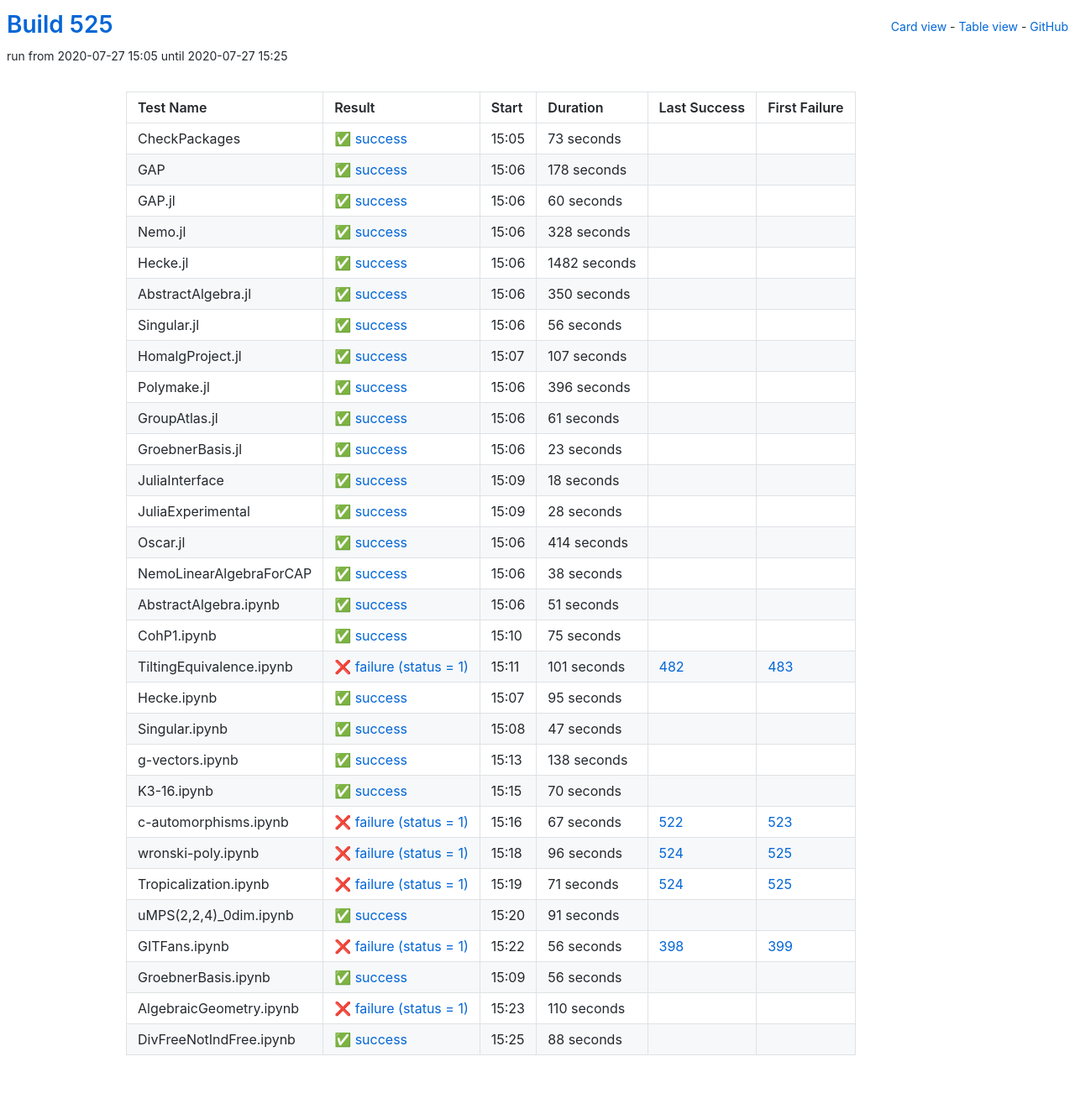
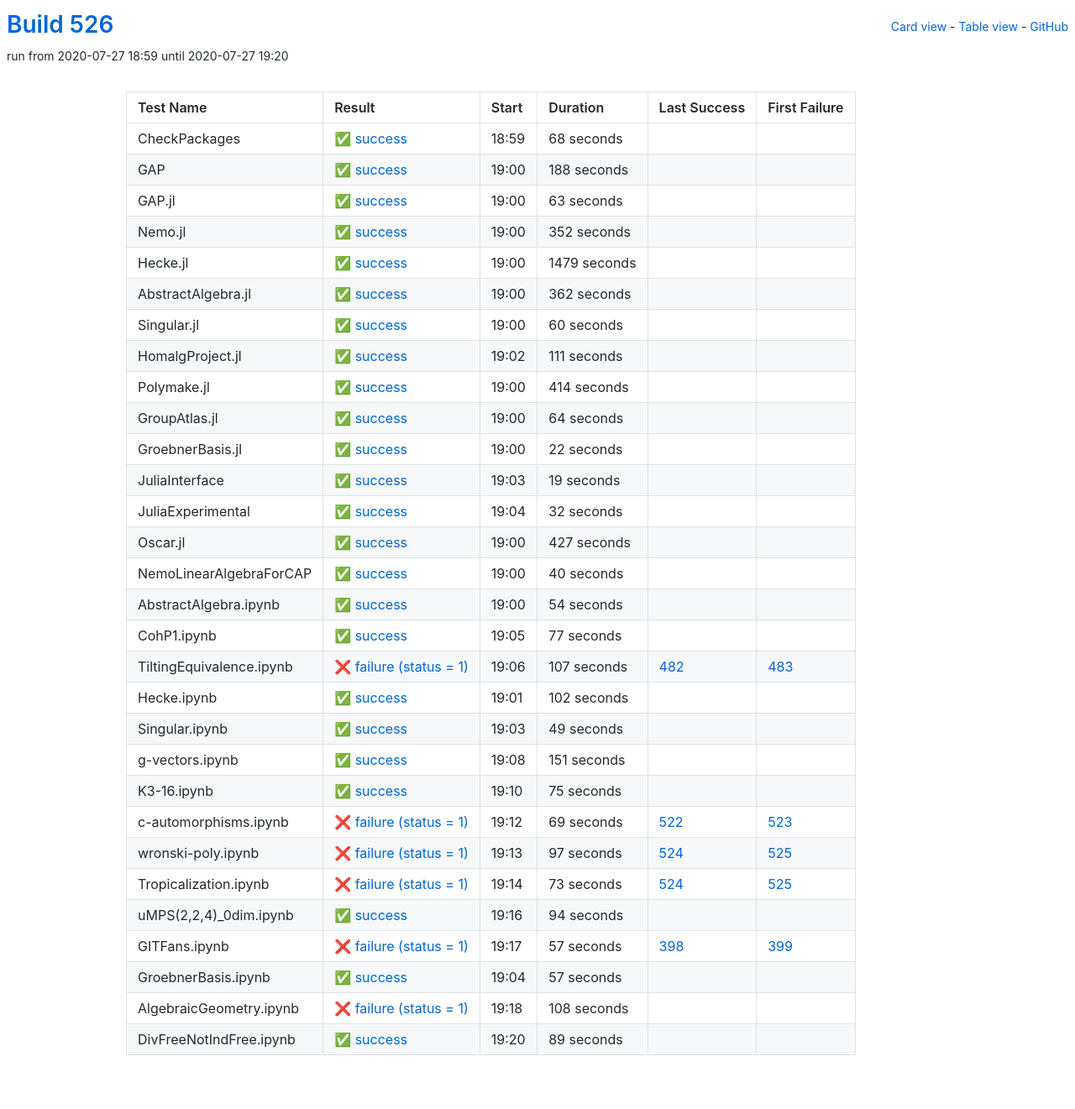
Before and after one commit to oscar-system/oscar-ci-status-stable, a Jekyll site: the page built from table.html, in a window 1280 px wide. Shown: the whole page at 84% size. Built offline with Jekyll 4.4.1, drawn with Linux system fonts in a browser that asks for light colours.

Commit message:
Build #526

```diff
--- a/_data/ci.yml
+++ b/_data/ci.yml
@@ -1,6 +1,6 @@
 ---
-build: 525
-build_url: https://oscarci.mathematik.uni-kl.de/job/oscar-stable/525/
+build: 526
+build_url: https://oscarci.mathematik.uni-kl.de/job/oscar-stable/526/
 job: oscar-stable
 organization: oscar-system
 repo: oscar-ci-status-stable
@@ -8,32 +8,80 @@ repourl: https://github.com/oscar-system/oscar-ci-status-stable
 tests:
 - name: CheckPackages
   id: checkpackages
-  log: https://oscarci.mathematik.uni-kl.de/job/oscar-stable/525/artifact/logs/build-525/CheckPackages.log
-  start: 2020-07-27 15:05
+  log: https://oscarci.mathematik.uni-kl.de/job/oscar-stable/526/artifact/logs/build-526/CheckPackages.log
+  start: 2020-07-27 18:59
   success: true
   exitcode: 0
   status: success
-  duration: 73
+  duration: 68
   last_success: false
   last_success_url:
   first_failure: false
   first_failure_url:
 - name: GAP
   id: gap
-  log: https://oscarci.mathematik.uni-kl.de/job/oscar-stable/525/artifact/logs/build-525/GAP.log
-  start: 2020-07-27 15:06
+  log: https://oscarci.mathematik.uni-kl.de/job/oscar-stable/526/artifact/logs/build-526/GAP.log
+  start: 2020-07-27 19:00
   success: true
   exitcode: 0
   status: success
-  duration: 178
+  duration: 188
   last_success: false
   last_success_url:
   first_failure: false
   first_failure_url:
 - name: GAP.jl
   id: gap-jl
-  log: https://oscarci.mathematik.uni-kl.de/job/oscar-stable/525/artifact/logs/build-525/GAP.jl.log
-  start: 2020-07-27 15:06
+  log: https://oscarci.mathematik.uni-kl.de/job/oscar-stable/526/artifact/logs/build-526/GAP.jl.log
+  start: 2020-07-27 19:00
+  success: true
+  exitcode: 0
+  status: success
+  duration: 63
+  last_success: false
+  last_success_url:
+  first_failure: false
+  first_failure_url:
+- name: Nemo.jl
+  id: nemo-jl
+  log: https://oscarci.mathematik.uni-kl.de/job/oscar-stable/526/artifact/logs/build-526/Nemo.jl.log
+  start: 2020-07-27 19:00
+  success: true
+  exitcode: 0
+  status: success
+  duration: 352
+  last_success: false
+  last_success_url:
+  first_failure: false
+  first_failure_url:
+- name: Hecke.jl
+  id: hecke-jl
+  log: https://oscarci.mathematik.uni-kl.de/job/oscar-stable/526/artifact/logs/build-526/Hecke.jl.log
+  start: 2020-07-27 19:00
+  success: true
+  exitcode: 0
+  status: success
+  duration: 1479
+  last_success: false
+  last_success_url:
+  first_failure: false
+  first_failure_url:
+- name: AbstractAlgebra.jl
+  id: abstractalgebra-jl
+  log: https://oscarci.mathematik.uni-kl.de/job/oscar-stable/526/artifact/logs/build-526/AbstractAlgebra.jl.log
+  start: 2020-07-27 19:00
+  success: true
+  exitcode: 0
+  status: success
+  duration: 362
+  last_success: false
+  last_success_url:
+  first_failure: false
+  first_failure_url:
+- name: Singular.jl
+  id: singular-jl
+  log: https://oscarci.mathematik.uni-kl.de/job/oscar-stable/526/artifact/logs/build-526/Singular.jl.log
+  start: 2020-07-27 19:00
   success: true
   exitcode: 0
   status: success
@@ -42,130 +90,22 @@ tests:
   last_success_url:
   first_failure: false
   first_failure_url:
-- name: Nemo.jl
-  id: nemo-jl
-  log: https://oscarci.mathematik.uni-kl.de/job/oscar-stable/525/artifact/logs/build-525/Nemo.jl.log
-  start: 2020-07-27 15:06
+- name: HomalgProject.jl
+  id: homalgproject-jl
+  log: https://oscarci.mathematik.uni-kl.de/job/oscar-stable/526/artifact/logs/build-526/HomalgProject.jl.log
+  start: 2020-07-27 19:02
   success: true
   exitcode: 0
   status: success
-  duration: 328
-  last_success: false
-  last_success_url:
-  first_failure: false
-  first_failure_url:
-- name: Hecke.jl
-  id: hecke-jl
-  log: https://oscarci.mathematik.uni-kl.de/job/oscar-stable/525/artifact/logs/build-525/Hecke.jl.log
-  start: 2020-07-27 15:06
-  success: true
-  exitcode: 0
-  status: success
-  duration: 1482
-  last_success: false
-  last_success_url:
-  first_failure: false
-  first_failure_url:
-- name: AbstractAlgebra.jl
-  id: abstractalgebra-jl
-  log: https://oscarci.mathematik.uni-kl.de/job/oscar-stable/525/artifact/logs/build-525/AbstractAlgebra.jl.log
-  start: 2020-07-27 15:06
-  success: true
-  exitcode: 0
-  status: success
-  duration: 350
-  last_success: false
-  last_success_url:
-  first_failure: false
-  first_failure_url:
-- name: Singular.jl
-  id: singular-jl
-  log: https://oscarci.mathematik.uni-kl.de/job/oscar-stable/525/artifact/logs/build-525/Singular.jl.log
-  start: 2020-07-27 15:06
-  success: true
-  exitcode: 0
-  status: success
-  duration: 56
-  last_success: false
-  last_success_url:
-  first_failure: false
-  first_failure_url:
-- name: HomalgProject.jl
-  id: homalgproject-jl
-  log: https://oscarci.mathematik.uni-kl.de/job/oscar-stable/525/artifact/logs/build-525/HomalgProject.jl.log
-  start: 2020-07-27 15:07
-  success: true
-  exitcode: 0
-  status: success
-  duration: 107
+  duration: 111
   last_success: false
   last_success_url:
   first_failure: false
   first_failure_url:
 - name: Polymake.jl
   id: polymake-jl
-  log: https://oscarci.mathematik.uni-kl.de/job/oscar-stable/525/artifact/logs/build-525/Polymake.jl.log
-  start: 2020-07-27 15:06
-  success: true
-  exitcode: 0
-  status: success
-  duration: 396
-  last_success: false
-  last_success_url:
-  first_failure: false
-  first_failure_url:
-- name: GroupAtlas.jl
-  id: groupatlas-jl
-  log: https://oscarci.mathematik.uni-kl.de/job/oscar-stable/525/artifact/logs/build-525/GroupAtlas.jl.log
-  start: 2020-07-27 15:06
-  success: true
-  exitcode: 0
-  status: success
-  duration: 61
-  last_success: false
-  last_success_url:
-  first_failure: false
-  first_failure_url:
-- name: GroebnerBasis.jl
-  id: groebnerbasis-jl
-  log: https://oscarci.mathematik.uni-kl.de/job/oscar-stable/525/artifact/logs/build-525/GroebnerBasis.jl.log
-  start: 2020-07-27 15:06
-  success: true
-  exitcode: 0
-  status: success
-  duration: 23
-  last_success: false
-  last_success_url:
-  first_failure: false
-  first_failure_url:
-- name: JuliaInterface
-  id: juliainterface
-  log: https://oscarci.mathematik.uni-kl.de/job/oscar-stable/525/artifact/logs/build-525/JuliaInterface.log
-  start: 2020-07-27 15:09
-  success: true
-  exitcode: 0
-  status: success
-  duration: 18
-  last_success: false
-  last_success_url:
-  first_failure: false
-  first_failure_url:
-- name: JuliaExperimental
-  id: juliaexperimental
-  log: https://oscarci.mathematik.uni-kl.de/job/oscar-stable/525/artifact/logs/build-525/JuliaExperimental.log
-  start: 2020-07-27 15:09
-  success: true
-  exitcode: 0
-  status: success
-  duration: 28
-  last_success: false
-  last_success_url:
-  first_failure: false
-  first_failure_url:
-- name: Oscar.jl
-  id: oscar-jl
-  log: https://oscarci.mathematik.uni-kl.de/job/oscar-stable/525/artifact/logs/build-525/Oscar.jl.log
-  start: 2020-07-27 15:06
+  log: https://oscarci.mathematik.uni-kl.de/job/oscar-stable/526/artifact/logs/build-526/Polymake.jl.log
+  start: 2020-07-27 19:00
   success: true
   exitcode: 0
   status: success
@@ -174,34 +114,154 @@ tests:
   last_success_url:
   first_failure: false
   first_failure_url:
-- name: NemoLinearAlgebraForCAP
-  id: nemolinearalgebraforcap
-  log: https://oscarci.mathematik.uni-kl.de/job/oscar-stable/525/artifact/logs/build-525/NemoLinearAlgebraForCAP.log
-  start: 2020-07-27 15:06
+- name: GroupAtlas.jl
+  id: groupatlas-jl
+  log: https://oscarci.mathematik.uni-kl.de/job/oscar-stable/526/artifact/logs/build-526/GroupAtlas.jl.log
+  start: 2020-07-27 19:00
   success: true
   exitcode: 0
   status: success
-  duration: 38
+  duration: 64
+  last_success: false
+  last_success_url:
+  first_failure: false
+  first_failure_url:
+- name: GroebnerBasis.jl
+  id: groebnerbasis-jl
+  log: https://oscarci.mathematik.uni-kl.de/job/oscar-stable/526/artifact/logs/build-526/GroebnerBasis.jl.log
+  start: 2020-07-27 19:00
+  success: true
+  exitcode: 0
+  status: success
+  duration: 22
+  last_success: false
+  last_success_url:
+  first_failure: false
+  first_failure_url:
+- name: JuliaInterface
+  id: juliainterface
+  log: https://oscarci.mathematik.uni-kl.de/job/oscar-stable/526/artifact/logs/build-526/JuliaInterface.log
+  start: 2020-07-27 19:03
+  success: true
+  exitcode: 0
+  status: success
+  duration: 19
+  last_success: false
+  last_success_url:
+  first_failure: false
+  first_failure_url:
+- name: JuliaExperimental
+  id: juliaexperimental
+  log: https://oscarci.mathematik.uni-kl.de/job/oscar-stable/526/artifact/logs/build-526/JuliaExperimental.log
+  start: 2020-07-27 19:04
+  success: true
+  exitcode: 0
+  status: success
+  duration: 32
+  last_success: false
+  last_success_url:
+  first_failure: false
+  first_failure_url:
+- name: Oscar.jl
+  id: oscar-jl
+  log: https://oscarci.mathematik.uni-kl.de/job/oscar-stable/526/artifact/logs/build-526/Oscar.jl.log
+  start: 2020-07-27 19:00
+  success: true
+  exitcode: 0
+  status: success
+  duration: 427
+  last_success: false
+  last_success_url:
+  first_failure: false
+  first_failure_url:
+- name: NemoLinearAlgebraForCAP
+  id: nemolinearalgebraforcap
+  log: https://oscarci.mathematik.uni-kl.de/job/oscar-stable/526/artifact/logs/build-526/NemoLinearAlgebraForCAP.log
+  start: 2020-07-27 19:00
+  success: true
+  exitcode: 0
+  status: success
+  duration: 40
   last_success: false
   last_success_url:
   first_failure: false
   first_failure_url:
 - name: AbstractAlgebra.ipynb
   id: abstractalgebra-ipynb
-  log: https://oscarci.mathematik.uni-kl.de/job/oscar-stable/525/artifact/logs/build-525/AbstractAlgebra.ipynb.log
-  start: 2020-07-27 15:06
+  log: https://oscarci.mathematik.uni-kl.de/job/oscar-stable/526/artifact/logs/build-526/AbstractAlgebra.ipynb.log
+  start: 2020-07-27 19:00
   success: true
   exitcode: 0
   status: success
-  duration: 51
+  duration: 54
   last_success: false
   last_success_url:
   first_failure: false
   first_failure_url:
 - name: CohP1.ipynb
   id: cohp1-ipynb
-  log: https://oscarci.mathematik.uni-kl.de/job/oscar-stable/525/artifact/logs/build-525/CohP1.ipynb.log
-  start: 2020-07-27 15:10
+  log: https://oscarci.mathematik.uni-kl.de/job/oscar-stable/526/artifact/logs/build-526/CohP1.ipynb.log
+  start: 2020-07-27 19:05
+  success: true
+  exitcode: 0
+  status: success
+  duration: 77
+  last_success: false
+  last_success_url:
+  first_failure: false
+  first_failure_url:
+- name: TiltingEquivalence.ipynb
+  id: tiltingequivalence-ipynb
+  log: https://oscarci.mathematik.uni-kl.de/job/oscar-stable/526/artifact/logs/build-526/TiltingEquivalence.ipynb.log
+  start: 2020-07-27 19:06
+  success: false
+  exitcode: 1
+  status: failure
+  duration: 107
+  last_success: 482
+  last_success_url: https://oscarci.mathematik.uni-kl.de/job/oscar-stable/482/
+  first_failure: 483
+  first_failure_url: https://oscarci.mathematik.uni-kl.de/job/oscar-stable/483/
+- name: Hecke.ipynb
+  id: hecke-ipynb
+  log: https://oscarci.mathematik.uni-kl.de/job/oscar-stable/526/artifact/logs/build-526/Hecke.ipynb.log
+  start: 2020-07-27 19:01
+  success: true
+  exitcode: 0
+  status: success
+  duration: 102
+  last_success: false
+  last_success_url:
+  first_failure: false
+  first_failure_url:
+- name: Singular.ipynb
+  id: singular-ipynb
+  log: https://oscarci.mathematik.uni-kl.de/job/oscar-stable/526/artifact/logs/build-526/Singular.ipynb.log
+  start: 2020-07-27 19:03
+  success: true
+  exitcode: 0
+  status: success
+  duration: 49
+  last_success: false
+  last_success_url:
+  first_failure: false
+  first_failure_url:
+- name: g-vectors.ipynb
+  id: g-vectors-ipynb
+  log: https://oscarci.mathematik.uni-kl.de/job/oscar-stable/526/artifact/logs/build-526/g-vectors.ipynb.log
+  start: 2020-07-27 19:08
+  success: true
+  exitcode: 0
+  status: success
+  duration: 151
+  last_success: false
+  last_success_url:
+  first_failure: false
+  first_failure_url:
+- name: K3-16.ipynb
+  id: k3-16-ipynb
+  log: https://oscarci.mathematik.uni-kl.de/job/oscar-stable/526/artifact/logs/build-526/K3-16.ipynb.log
+  start: 2020-07-27 19:10
   success: true
   exitcode: 0
   status: success
@@ -210,158 +270,98 @@ tests:
   last_success_url:
   first_failure: false
   first_failure_url:
-- name: TiltingEquivalence.ipynb
-  id: tiltingequivalence-ipynb
-  log: https://oscarci.mathematik.uni-kl.de/job/oscar-stable/525/artifact/logs/build-525/TiltingEquivalence.ipynb.log
-  start: 2020-07-27 15:11
+- name: c-automorphisms.ipynb
+  id: c-automorphisms-ipynb
+  log: https://oscarci.mathematik.uni-kl.de/job/oscar-stable/526/artifact/logs/build-526/c-automorphisms.ipynb.log
+  start: 2020-07-27 19:12
   success: false
   exitcode: 1
   status: failure
-  duration: 101
-  last_success: 482
-  last_success_url: https://oscarci.mathematik.uni-kl.de/job/oscar-stable/482/
-  first_failure: 483
-  first_failure_url: https://oscarci.mathematik.uni-kl.de/job/oscar-stable/483/
-- name: Hecke.ipynb
-  id: hecke-ipynb
-  log: https://oscarci.mathematik.uni-kl.de/job/oscar-stable/525/artifact/logs/build-525/Hecke.ipynb.log
-  start: 2020-07-27 15:07
-  success: true
-  exitcode: 0
-  status: success
-  duration: 95
-  last_success: false
-  last_success_url:
-  first_failure: false
-  first_failure_url:
-- name: Singular.ipynb
-  id: singular-ipynb
-  log: https://oscarci.mathematik.uni-kl.de/job/oscar-stable/525/artifact/logs/build-525/Singular.ipynb.log
-  start: 2020-07-27 15:08
-  success: true
-  exitcode: 0
-  status: success
-  duration: 47
-  last_success: false
-  last_success_url:
-  first_failure: false
-  first_failure_url:
-- name: g-vectors.ipynb
-  id: g-vectors-ipynb
-  log: https://oscarci.mathematik.uni-kl.de/job/oscar-stable/525/artifact/logs/build-525/g-vectors.ipynb.log
-  start: 2020-07-27 15:13
-  success: true
-  exitcode: 0
-  status: success
-  duration: 138
-  last_success: false
-  last_success_url:
-  first_failure: false
-  first_failure_url:
-- name: K3-16.ipynb
-  id: k3-16-ipynb
-  log: https://oscarci.mathematik.uni-kl.de/job/oscar-stable/525/artifact/logs/build-525/K3-16.ipynb.log
-  start: 2020-07-27 15:15
-  success: true
-  exitcode: 0
-  status: success
-  duration: 70
-  last_success: false
-  last_success_url:
-  first_failure: false
-  first_failure_url:
-- name: c-automorphisms.ipynb
-  id: c-automorphisms-ipynb
-  log: https://oscarci.mathematik.uni-kl.de/job/oscar-stable/525/artifact/logs/build-525/c-automorphisms.ipynb.log
-  start: 2020-07-27 15:16
-  success: false
-  exitcode: 1
-  status: failure
-  duration: 67
+  duration: 69
   last_success: 522
   last_success_url: https://oscarci.mathematik.uni-kl.de/job/oscar-stable/522/
   first_failure: 523
   first_failure_url: https://oscarci.mathematik.uni-kl.de/job/oscar-stable/523/
 - name: wronski-poly.ipynb
   id: wronski-poly-ipynb
-  log: https://oscarci.mathematik.uni-kl.de/job/oscar-stable/525/artifact/logs/build-525/wronski-poly.ipynb.log
-  start: 2020-07-27 15:18
+  log: https://oscarci.mathematik.uni-kl.de/job/oscar-stable/526/artifact/logs/build-526/wronski-poly.ipynb.log
+  start: 2020-07-27 19:13
   success: false
   exitcode: 1
   status: failure
-  duration: 96
+  duration: 97
   last_success: 524
   last_success_url: https://oscarci.mathematik.uni-kl.de/job/oscar-stable/524/
   first_failure: 525
   first_failure_url: https://oscarci.mathematik.uni-kl.de/job/oscar-stable/525/
 - name: Tropicalization.ipynb
   id: tropicalization-ipynb
-  log: https://oscarci.mathematik.uni-kl.de/job/oscar-stable/525/artifact/logs/build-525/Tropicalization.ipynb.log
-  start: 2020-07-27 15:19
+  log: https://oscarci.mathematik.uni-kl.de/job/oscar-stable/526/artifact/logs/build-526/Tropicalization.ipynb.log
+  start: 2020-07-27 19:14
   success: false
   exitcode: 1
   status: failure
-  duration: 71
+  duration: 73
   last_success: 524
   last_success_url: https://oscarci.mathematik.uni-kl.de/job/oscar-stable/524/
   first_failure: 525
   first_failure_url: https://oscarci.mathematik.uni-kl.de/job/oscar-stable/525/
 - name: uMPS(2,2,4)_0dim.ipynb
   id: umps-2-2-4-0dim-ipynb
-  log: https://oscarci.mathematik.uni-kl.de/job/oscar-stable/525/artifact/logs/build-525/uMPS-2-2-4-_0dim.ipynb.log
-  start: 2020-07-27 15:20
+  log: https://oscarci.mathematik.uni-kl.de/job/oscar-stable/526/artifact/logs/build-526/uMPS-2-2-4-_0dim.ipynb.log
+  start: 2020-07-27 19:16
   success: true
   exitcode: 0
   status: success
-  duration: 91
+  duration: 94
   last_success: false
   last_success_url:
   first_failure: false
   first_failure_url:
 - name: GITFans.ipynb
   id: gitfans-ipynb
-  log: https://oscarci.mathematik.uni-kl.de/job/oscar-stable/525/artifact/logs/build-525/GITFans.ipynb.log
-  start: 2020-07-27 15:22
+  log: https://oscarci.mathematik.uni-kl.de/job/oscar-stable/526/artifact/logs/build-526/GITFans.ipynb.log
+  start: 2020-07-27 19:17
   success: false
   exitcode: 1
   status: failure
-  duration: 56
+  duration: 57
   last_success: 398
   last_success_url: https://oscarci.mathematik.uni-kl.de/job/oscar-stable/398/
   first_failure: 399
   first_failure_url: https://oscarci.mathematik.uni-kl.de/job/oscar-stable/399/
 - name: GroebnerBasis.ipynb
   id: groebnerbasis-ipynb
-  log: https://oscarci.mathematik.uni-kl.de/job/oscar-stable/525/artifact/logs/build-525/GroebnerBasis.ipynb.log
-  start: 2020-07-27 15:09
+  log: https://oscarci.mathematik.uni-kl.de/job/oscar-stable/526/artifact/logs/build-526/GroebnerBasis.ipynb.log
+  start: 2020-07-27 19:04
   success: true
   exitcode: 0
   status: success
-  duration: 56
+  duration: 57
   last_success: false
   last_success_url:
   first_failure: false
   first_failure_url:
 - name: AlgebraicGeometry.ipynb
   id: algebraicgeometry-ipynb
-  log: https://oscarci.mathematik.uni-kl.de/job/oscar-stable/525/artifact/logs/build-525/AlgebraicGeometry.ipynb.log
-  start: 2020-07-27 15:23
+  log: https://oscarci.mathematik.uni-kl.de/job/oscar-stable/526/artifact/logs/build-526/AlgebraicGeometry.ipynb.log
+  start: 2020-07-27 19:18
   success: false
   exitcode: 1
   status: failure
-  duration: 110
+  duration: 108
   last_success: false
   last_success_url:
   first_failure: false
   first_failure_url:
 - name: DivFreeNotIndFree.ipynb
   id: divfreenotindfree-ipynb
-  log: https://oscarci.mathematik.uni-kl.de/job/oscar-stable/525/artifact/logs/build-525/DivFreeNotIndFree.ipynb.log
-  start: 2020-07-27 15:25
+  log: https://oscarci.mathematik.uni-kl.de/job/oscar-stable/526/artifact/logs/build-526/DivFreeNotIndFree.ipynb.log
+  start: 2020-07-27 19:20
   success: true
   exitcode: 0
   status: success
-  duration: 88
+  duration: 89
   last_success: false
   last_success_url:
   first_failure: false
```
Also changed, not shown: README.md.
